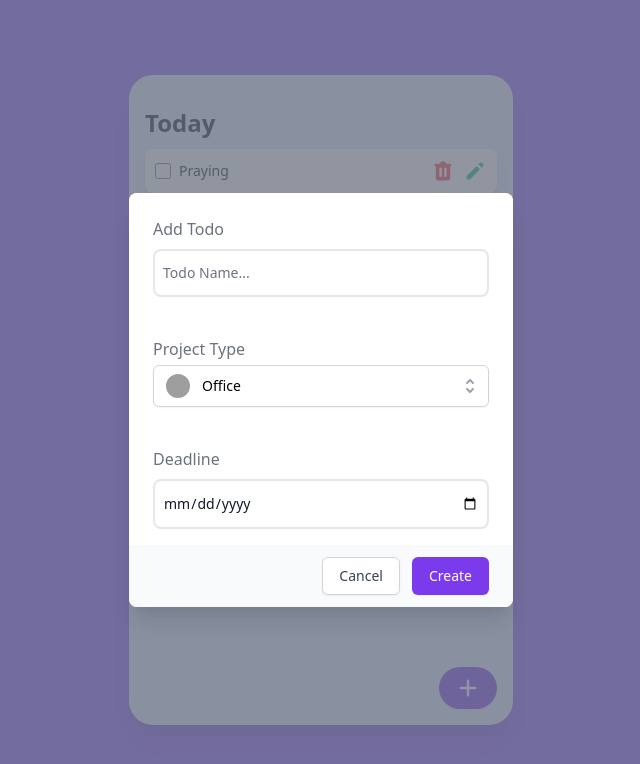
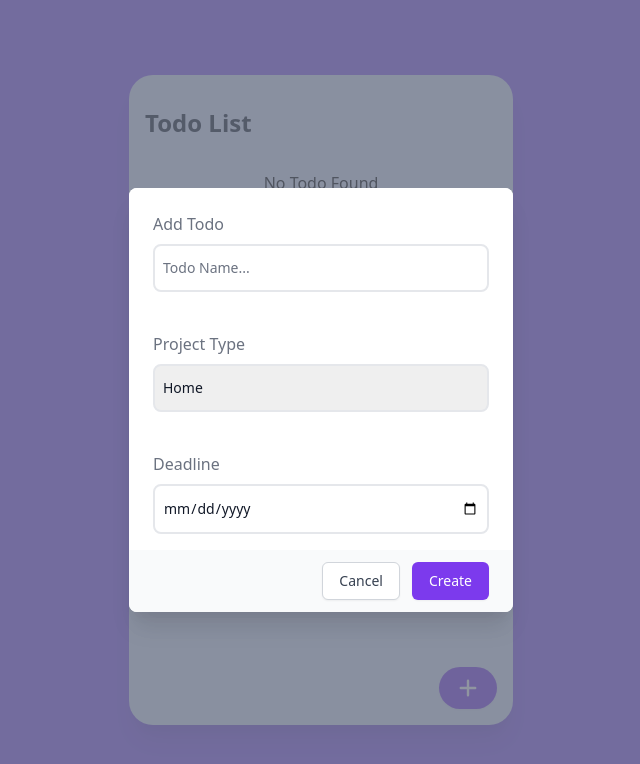
Before and after one commit to webdeveloperbashar/react-typescript-book-self-create, a React (Create React App) app: page / in a window 1280 px wide. Both pictures are taken after a click on the button 787 px from the left and 688 px from the top of the page. Shown: the top 764 px of the page, without its empty margins (319-959 px from the left). Built offline with nearby package versions, Linux system fonts and the light colour scheme; grey boxes are pictures that could not be loaded.

Commit message:
dropdown menu setup

```diff
--- a/src/Pages/Home.tsx
+++ b/src/Pages/Home.tsx
@@ -1,25 +1,31 @@
 /* eslint-disable no-undef */
 import { PencilIcon, PlusIcon, TrashIcon } from '@heroicons/react/solid';
-import { IDataState, IPeopleState } from 'module-types';
+import { IDataState } from 'types';
 import { ChangeEvent, useState } from 'react';
 import Button from '../components/Button/Button';
 import Modal from '../components/Form/Modal';
-import { dropdownMenuItem } from '../utils/FakeData/dropdownMenuItem';
 
 const Home = () => {
   const [open, setOpen] = useState(false);
   const [value, setValue] = useState<IDataState>({} as IDataState);
   const [data, setData] = useState<IDataState[]>([]);
-  const handleChange = (e: ChangeEvent<HTMLInputElement>): void => {
+  const handleChange = (
+    e: ChangeEvent<HTMLInputElement | HTMLSelectElement>
+  ): void => {
     setValue({
       ...value,
-      [e.currentTarget.name]: e.currentTarget.value
+      [e.currentTarget.name]: e.currentTarget.value,
     });
   };
   const handleTodoCreate = (): void => {
     setData([...data, value]);
   };
-  const [selected, setSelected] = useState<IPeopleState>(dropdownMenuItem[3]);
+  let today: any = new Date();
+  const dd = String(today.getDate()).padStart(2, '0');
+  const mm = String(today.getMonth() + 1).padStart(2, '0');
+  const yyyy = today.getFullYear();
+  today = yyyy + '-' + mm + '-' + dd;
+  const current: any = data.map((item) => item.deadline);
   return (
     <>
       <Modal
@@ -27,8 +33,6 @@ const Home = () => {
         modalSetOpen={setOpen}
         handleTodoCreate={handleTodoCreate}
         handleChange={handleChange}
-        selected={selected}
-        setSelected={setSelected}
       />
       <div
         className=" w-3/4 m-auto py-12 px-2 sm:px-6 lg:px-8 flex items-center justify-center"
@@ -39,30 +43,45 @@ const Home = () => {
           className="sm:max-w-lg sm:w-96 space-y-8 rounded-3xl shadow-xl p-4 relative"
         >
           <div>
-            <h2 className="mt-4 text-start text-2xl font-extrabold text-gray-900">
-              Today
+            <h2 className="divide-y divide-light-blue-400 mt-4 text-start text-2xl font-extrabold text-gray-900">
+              Todo List
             </h2>
           </div>
 
+          <div className="overflow-x-hidden overscroll-y-auto">
+            {data.length > 0 ? (
+              data.map((item, index) => (
                 <div
                   className="p-2 shadow-lg rounded-lg bg-white flex items-center justify-between"
                   style={{ marginTop: '10px', padding: '10px 10px' }}
+                  key={index + 1}
                 >
-            <div className="flex items-center">
+                  {JSON.stringify(item.projectType)}
+                  <div className="flex items-start">
                     <input
-                id="remember-me"
+                      id={item.todo}
                       name="remember-me"
                       type="checkbox"
-                className="h-4 w-4 text-indigo-600 focus:ring-indigo-500 border-gray-300 rounded"
+                      value={item.todo}
+                      className="h-4 w-4 mt-2 text-indigo-600 focus:ring-indigo-500 border-gray-300 rounded"
                     />
-
-              <div>
+                    <div className="ml-4">
                       <label
                         htmlFor="remember-me"
-                  className="ml-2 block text-sm text-gray-900"
+                        className="block text-sm text-gray-900"
                       >
-                  <h3>Praying</h3>
+                        <h2 className="text-lg font-bold">{item.todo}</h2>
                       </label>
+                      <div>
+                        <p>{item.projectType}</p>
+                      </div>
+                      <div className="text-gray-500 text-sm">
+                        {today === current[0] ? (
+                          <p>Today</p>
+                        ) : (
+                          <p>{item.deadline}</p>
+                        )}
+                      </div>
                     </div>
                   </div>
                   <div className="flex justify-between align-middle">
@@ -73,6 +92,13 @@ const Home = () => {
                       <PencilIcon className="w-6 text-green-500" />
                     </span>
                   </div>
+                </div>
+              ))
+            ) : (
+              <div className="flex items-center justify-center h-3/6">
+                <p>No Todo Found</p>
+              </div>
+            )}
           </div>
           <div className="absolute bottom-4 right-4">
             <Button
--- a/src/components/DropDown/Dropdown.tsx
+++ b/src/components/DropDown/Dropdown.tsx
@@ -1,101 +1,34 @@
 /* eslint-disable no-undef */
 /* This example requires Tailwind CSS v2.0+ */
-import React, { Fragment } from 'react';
-import { Listbox, Transition } from '@headlessui/react';
-import { CheckIcon, SelectorIcon } from '@heroicons/react/solid';
+import { ChangeEvent } from 'react';
 import { dropdownMenuItem } from '../../utils/FakeData/dropdownMenuItem';
-import { IPeopleState } from 'module-types';
 
-function classNames(...classes: string[]) {
-  return classes.filter(Boolean).join(' ');
+interface IProps {
+  label?: string;
+  name: string;
+  onChange: (e: ChangeEvent<HTMLSelectElement>) => void;
+  className: string;
+  value?: string;
 }
-interface IProps {
-    selected: IPeopleState,
-    setSelected: (dispatch: IPeopleState) => void
-}
-const Dropdown = ({selected, setSelected}: IProps) => {
-//   const [selected, setSelected] = useState<IState>(people[3]);
-//     console.log(setSelected)
-
+const Dropdown = ({ label, name, onChange, className, value }: IProps) => {
   return (
-    <Listbox value={selected} onChange={setSelected}>
-      {({ open }) => (
-        <>
-          <div className="mt-1 relative">
-            <Listbox.Button className="relative w-full bg-white border border-gray-300 rounded-md shadow-sm pl-3 pr-10 py-2 text-left cursor-default focus:outline-none focus:ring-1 focus:ring-indigo-500 focus:border-indigo-500 sm:text-sm">
-              <span className="flex items-center">
-                <img
-                  src={selected.avatar}
-                  alt=""
-                  className="flex-shrink-0 h-6 w-6 rounded-full"
-                />
-                <span className="ml-3 block truncate">{selected.name}</span>
-              </span>
-              <span className="ml-3 absolute inset-y-0 right-0 flex items-center pr-2 pointer-events-none">
-                <SelectorIcon
-                  className="h-5 w-5 text-gray-400"
-                  aria-hidden="true"
-                />
-              </span>
-            </Listbox.Button>
-
-            <Transition
-              show={open}
-              as={Fragment}
-              leave="transition ease-in duration-100"
-              leaveFrom="opacity-100"
-              leaveTo="opacity-0"
-            >
-              <Listbox.Options className="absolute z-10 mt-1 w-full bg-white shadow-lg max-h-56 rounded-md py-1 text-base ring-1 ring-black ring-opacity-5 overflow-auto focus:outline-none sm:text-sm">
-                {dropdownMenuItem.map((person) => (
-                  <Listbox.Option
-                    key={person.id}
-                    className={({ active }) =>
-                      classNames(
-                        active ? 'text-white bg-indigo-600' : 'text-gray-900',
-                        'cursor-default select-none relative py-2 pl-3 pr-9'
-                      )
-                    }
-                    value={person}
-                  >
-                    {({ selected, active }) => (
-                      <>
-                        <div className="flex items-center">
-                          <img
-                            src={person.avatar}
-                            alt=""
-                            className="flex-shrink-0 h-6 w-6 rounded-full"
-                          />
-                          <span
-                            className={classNames(
-                              selected ? 'font-semibold' : 'font-normal',
-                              'ml-3 block truncate'
-                            )}
-                          >
-                            {person.name}
-                          </span>
-                        </div>
-
-                        {selected ? (
-                          <span
-                            className={classNames(
-                              active ? 'text-white' : 'text-indigo-600',
-                              'absolute inset-y-0 right-0 flex items-center pr-4'
-                            )}
-                          >
-                            <CheckIcon className="h-5 w-5" aria-hidden="true" />
-                          </span>
-                        ) : null}
-                      </>
-                    )}
-                  </Listbox.Option>
-                ))}
-              </Listbox.Options>
-            </Transition>
-          </div>
-        </>
-      )}
-    </Listbox>
+    <div className="w-full">
+      <label htmlFor={label} className="text-gray-500">
+        {label}
+      </label>
+      <select
+        name={name}
+        onChange={onChange}
+        value={value}
+        className={className}
+      >
+        {dropdownMenuItem.map((item) => (
+          <option value={item.name} key={item.id}>
+            {item.name}
+          </option>
+        ))}
+      </select>
+    </div>
   );
 };
 export default Dropdown;
--- a/src/components/Form/Modal.tsx
+++ b/src/components/Form/Modal.tsx
@@ -2,15 +2,12 @@ import { ChangeEvent, Fragment, useRef } from 'react';
 import { Dialog, Transition } from '@headlessui/react';
 import Input from './Input';
 import Dropdown from '../DropDown/Dropdown';
-import { IPeopleState } from 'module-types';
 
 type Iprops = {
   modalOpen: boolean;
   modalSetOpen: (Boolean: boolean) => void;
-  handleChange: (e: ChangeEvent<HTMLInputElement>) => void;
+  handleChange: (e: ChangeEvent<HTMLInputElement | HTMLSelectElement>) => void;
   handleTodoCreate: () => void;
-  selected: IPeopleState;
-  setSelected: (dispatch: IPeopleState) => void;
 };
 
 const Modal = ({
@@ -18,8 +15,6 @@ const Modal = ({
   modalSetOpen,
   handleChange,
   handleTodoCreate,
-  selected,
-  setSelected
 }: Iprops) => {
   const cancelButtonRef = useRef(null);
   const handleCreate = (): void => {
@@ -78,10 +73,12 @@ const Modal = ({
                       />
                     </div>
                     <div className="rounded-md bg-white mt-10">
-                      <label htmlFor="project" className="text-gray-500">
-                        Project Type
-                      </label>
-                      <Dropdown selected={selected} setSelected={setSelected} />
+                      <Dropdown
+                        label="Project Type"
+                        name="projectType"
+                        className="appearance-none mt-2 relative border-2 block w-full py-3 px-2 placeholder-gray-500 text-gray-900 rounded-lg focus:outline-none focus:ring-indigo-500 focus:border-indigo-500 focus:z-10 sm:text-sm"
+                        onChange={handleChange}
+                      />
                     </div>
                     <div className="rounded-md bg-white text-gray-500 mt-10">
                       <Input
--- a/src/utils/FakeData/dropdownMenuItem.ts
+++ b/src/utils/FakeData/dropdownMenuItem.ts
@@ -13,7 +13,7 @@ export const dropdownMenuItem = [
   },
   {
     id: 3,
-    name: 'LMS',
+    name: 'Study',
     avatar:
       'https://encrypted-tbn0.gstatic.com/images?q=tbn:ANd9GcSB1S1lcjT-FINwhQj_5EhN0iAnJEX0RDYsIA&usqp=CAU',
   },
@@ -25,9 +25,9 @@ export const dropdownMenuItem = [
   },
   {
     id: 5,
-    name: 'Development',
+    name: 'Entertainment',
     avatar:
-      'https://encrypted-tbn0.gstatic.com/images?q=tbn:ANd9GcSE2Z1j1Rv19rRWIBfe1SCbN7O1qaag1YYJoA&usqp=CAU',
+      'https://encrypted-tbn0.gstatic.com/images?q=tbn:ANd9GcRLwFB1Icf3Nm--EnAEF0N8_aBCxFcE0kxYZg&usqp=CAU',
   },
   {
     id: 6,
--- a/src/utils/Type/type.d.ts
+++ /dev/null
@@ -1,13 +0,0 @@
-declare module 'module-types' {
-  export interface IPeopleState {
-    id: number;
-    name: string;
-    avatar: string;
-  }
-
-  export interface IDataState {
-    todo: string;
-    deadline: string;
-    projectType: string;
-  }
-}
--- /dev/null
+++ b/src/utils/Type/types.d.ts
@@ -0,0 +1,8 @@
+declare module 'types' {
+  // todo form data shape
+  export interface IDataState {
+    todo: string;
+    deadline: string;
+    projectType: string;
+  }
+}
```
Lines whose indentation alone changed are shown as unchanged.
